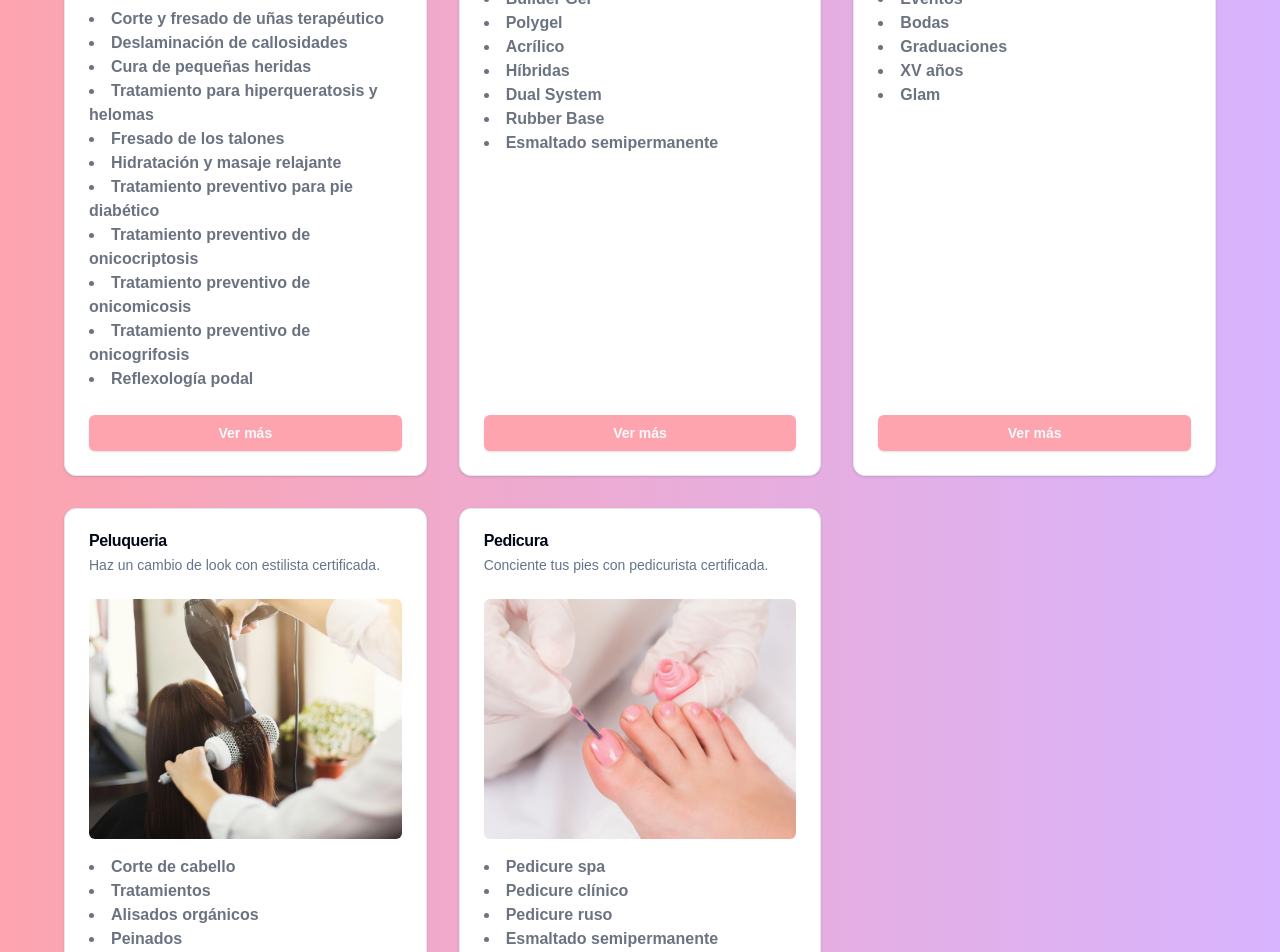
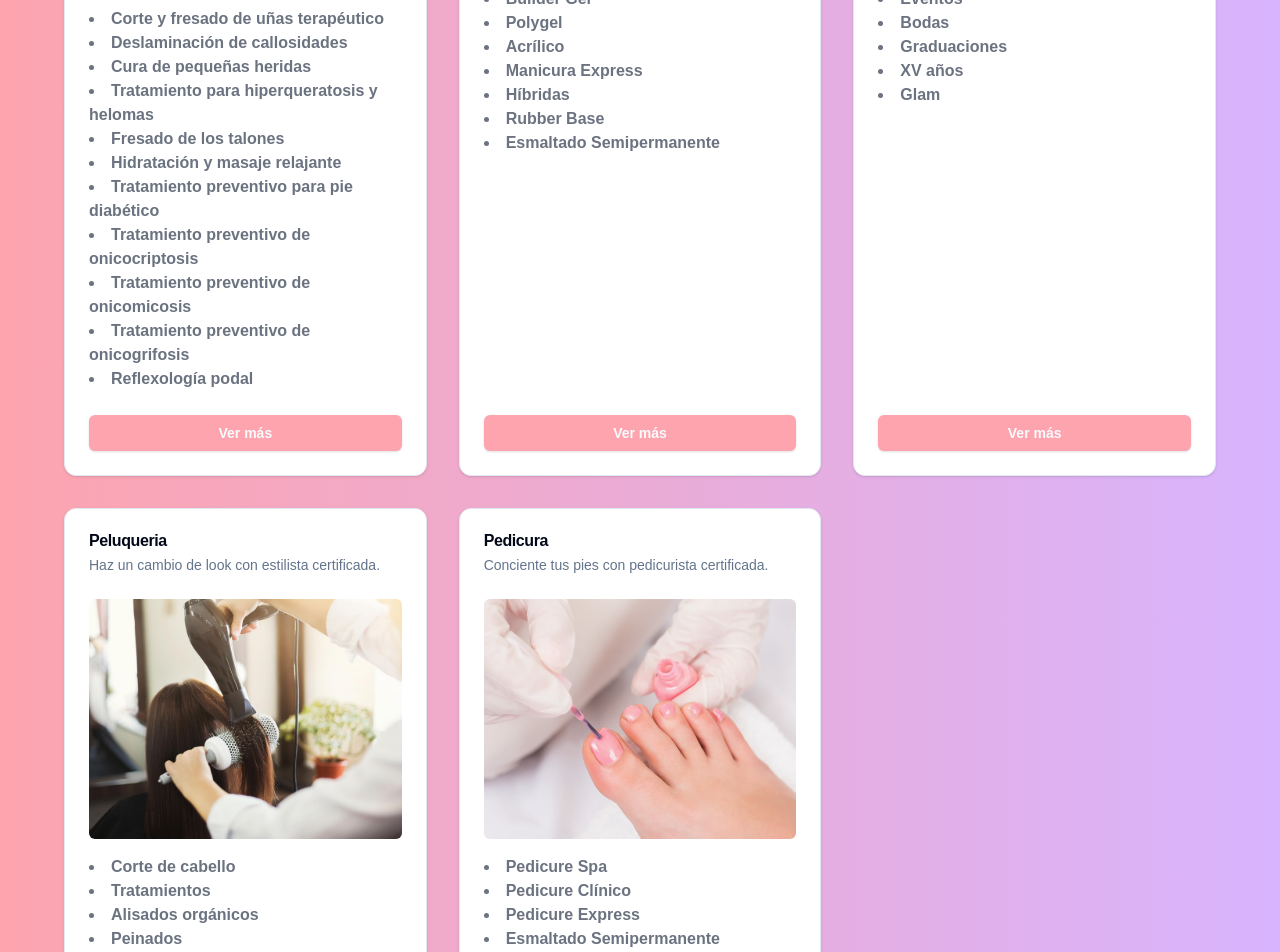
Before and after one commit to johansvalerio/beauty-space, a Next.js app: page / in a window 1280 px wide. Shown: the part 1160-2112 px from the top of the page. Built offline with nearby package versions, Linux system fonts and the light colour scheme; no server answers.

Commit message:
cambio precios manicura

```diff
--- a/src/app/const/Services.ts
+++ b/src/app/const/Services.ts
@@ -48,17 +48,17 @@ export const services: ServiceProps[] = [
                 description: "Cuidados especiales para prevenir complicaciones en los pies de personas con diabetes"
             },
             {
-                extra: "₡ 5.000",
+                extra: "₡ 10.000",
                 title: "Tratamiento preventivo de onicocriptosis",
                 description: "Cuidado especializado para prevenir y tratar uñas encarnadas, evitando infecciones y mejorando el confort"
             },
             {
-                extra: "₡ 5.000",
+                extra: "₡ 10.000",
                 title: "Tratamiento preventivo de onicomicosis",
                 description: "Fresado de uñas y tratamiento especializado para evitar la formación de hongos"
             },
             {
-                extra: "₡ 5.000",
+                extra: "₡ 10.000",
                 title: "Tratamiento preventivo de onicogrifosis",
                 description: "Fresado de uñas para prevenir el engrosamiento excesivo y deformación"
             },
@@ -85,7 +85,7 @@ export const services: ServiceProps[] = [
             {
                 title: "Builder Gel",
                 description: "Gel constructor de alta densidad utilizado para esculpir y dar forma a uñas, proporcionando fuerza y durabilidad en aplicaciones extensas.",
-                price: "₡ 12.000",
+                price: "₡ 13.000",
                 img: "/img/manicura/builder.jpg"
             },
             {
@@ -101,25 +101,25 @@ export const services: ServiceProps[] = [
                 img: "/img/manicura/acrilico.jpg"
             },
             {
-                title: "Híbridas",
-                description: "Técnica que combina diferentes sistemas como gel y acrílico, ofreciendo lo mejor de ambos para una mayor flexibilidad y resistencia.",
-                price: "₡ 15.000",
-                img: "/img/manicura/hibridas.jpg"
+                title: "Manicura Express",
+                description: "Técnica especializada que se enfoca en el cuidado detallado de las cutículas y la superficie de las uñas, logrando un acabado limpio, preciso y profesional.",
+                price: "₡ 6.000",
+                img: "/img/manicura/express2.webp"
             },
             {
-                title: "Dual System",
-                description: "Método rápido y eficiente para crear uñas esculpidas con moldes, combinando la fuerza del acrílico con la flexibilidad del gel.",
-                price: "₡ 14.000",
+                title: "Híbridas",
+                description: "Método de manicura que combina distintos sistemas de manicura, permitiendo una mayor eficiencia y control de los productos.",
+                price: "₡ 15.000",
                 img: "/img/manicura/dual.jpg"
             },
             {
                 title: "Rubber Base",
                 description: "Base flexible y resistente que protege las uñas naturales, brindando mayor adherencia y durabilidad al esmaltado.",
-                price: "₡ 12.000",
+                price: "₡ 13.000",
                 img: "/img/manicura/rubber.jpg"
             },
             {
-                title: "Esmaltado semipermanente",
+                title: "Esmaltado Semipermanente",
                 description: "Acabado brillante y duradero por semanas, ideal para mantener las uñas impecables sin deteriorarse.",
                 price: "₡ 10.000",
                 img: "/img/manicura/semipermanente.jpg"
@@ -330,7 +330,7 @@ export const services: ServiceProps[] = [
             },
             {
                 id: 4,
-                title: "Blower y planchado",
+                title: "Blower y Planchado",
                 description: "Secado y alisado profesional para un acabado liso y brillante, ideal para un look pulido y duradero.",
                 price: "₡ 7.000"
             }
@@ -344,25 +344,25 @@ export const services: ServiceProps[] = [
         img: "/img/pedicura.jpg",
         info: [
             {
-                title: "Pedicure spa",
+                title: "Pedicure Spa",
                 description: "Tratamiento relajante con exfoliación, hidratación y masaje, para dejar los pies suaves y revitalizados.",
                 img: "/img/pedicura/pedicura-spa.jpg",
                 price: "₡ 15.000"
             },
             {
-                title: "Pedicure clínico",
+                title: "Pedicure Clínico",
                 description: "Atención especializada para tratar callos y problemas de pies, enfocada en su salud.",
                 img: "/img/pedicura/pedicura-clinica.jpg",
-                price: "₡ 15.000"
+                price: "₡ 25.000"
             },
             {
-                title: "Pedicure ruso",
+                title: "Pedicure Express",
                 description: "Técnica para el cuidado preciso de las cutículas y uñas, logrando un acabado natural y duradero.",
                 img: "/img/pedicura/pedicura-rusa.jpg",
-                price: "₡ 5.000"
+                price: "₡ 6.000"
             },
             {
-                title: "Esmaltado semipermanente",
+                title: "Esmaltado Semipermanente",
                 description: "Acabado brillante y duradero por semanas, ideal para mantener las uñas impecables y estéticas.",
                 img: "/img/pedicura/esmaltado.jpg",
                 price: "₡ 10.000"
```
Also changed, not shown: public/img/manicura/express.jpg (added), public/img/manicura/express2.webp (added).
